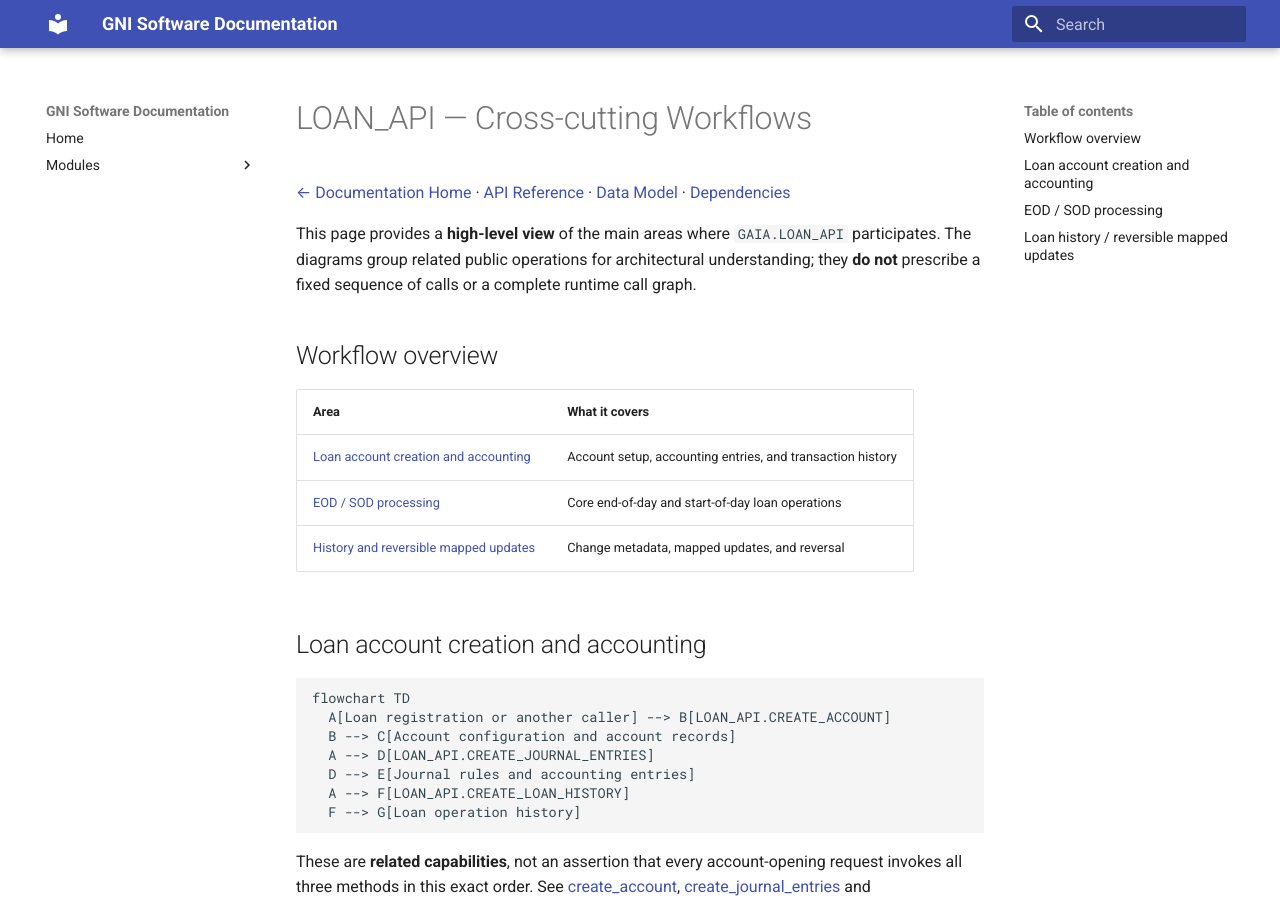
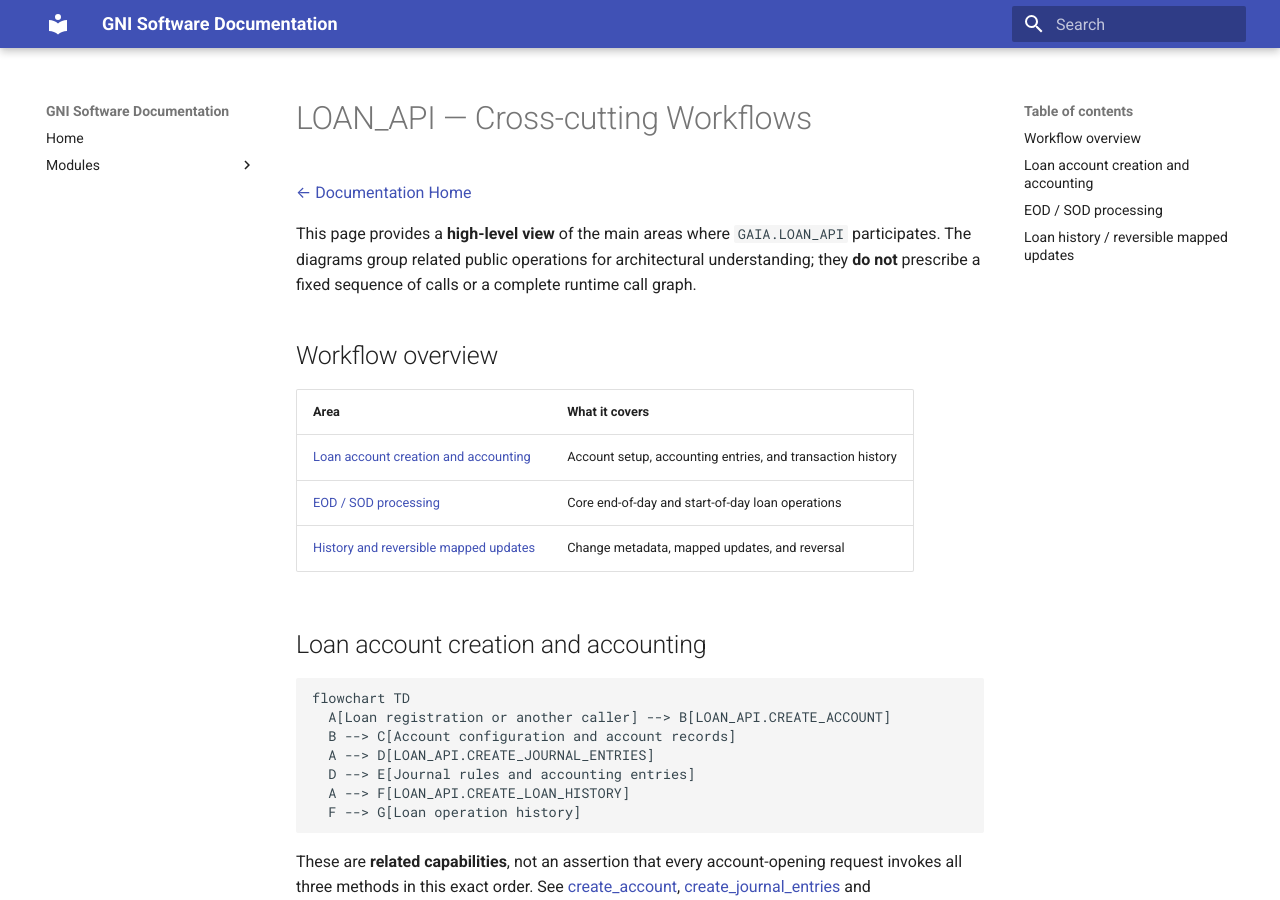
Before and after one commit to SadayCb/gni-documentation-poc9.0, an MkDocs documentation site: the page built from docs/modules/loan-management/loan-api/workflows.md, in a window 1280 px wide and 900 px high. Built offline with MkDocs 1.6.1 and Material for MkDocs 9.7.7, drawn with Linux system fonts in a browser that asks for light colours.

Commit message:
Update workflows.md

```diff
--- a/docs/modules/loan-management/loan-api/workflows.md
+++ b/docs/modules/loan-management/loan-api/workflows.md
@@ -1,6 +1,6 @@
 # LOAN_API — Cross-cutting Workflows
 
-[← Documentation Home](README.md) · [API Reference](api-reference.md) · [Data Model](data-model.md) · [Dependencies](dependencies.md)
+[← Documentation Home](README.md)
 
 This page provides a **high-level view** of the main areas where `GAIA.LOAN_API` participates. The diagrams group related public operations for architectural understanding; they **do not** prescribe a fixed sequence of calls or a complete runtime call graph.
 
```
